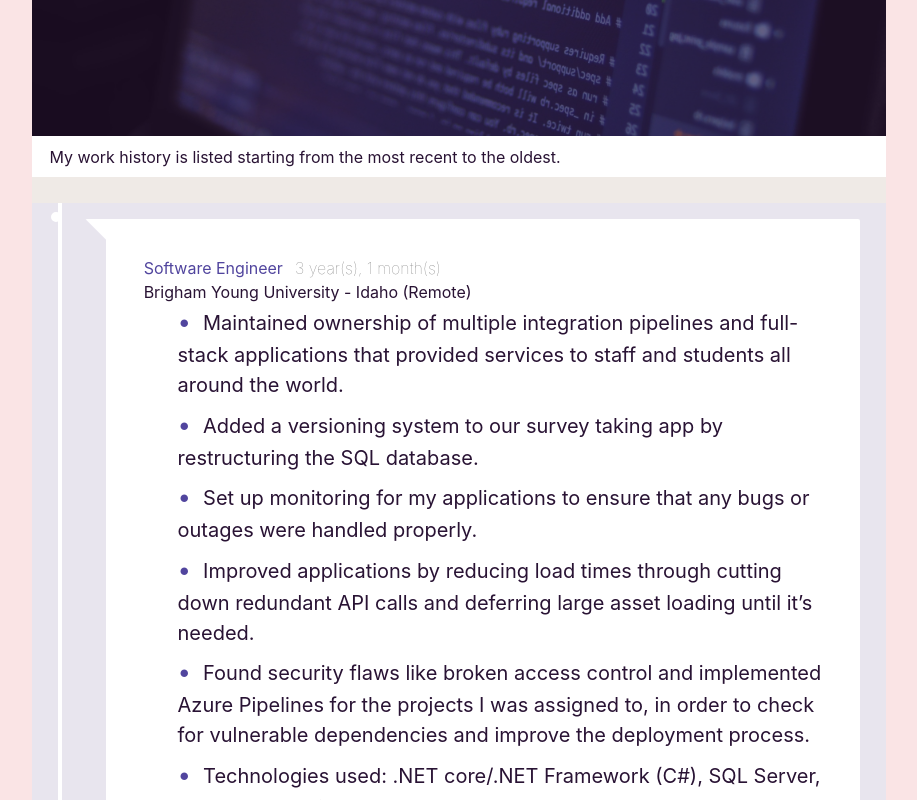
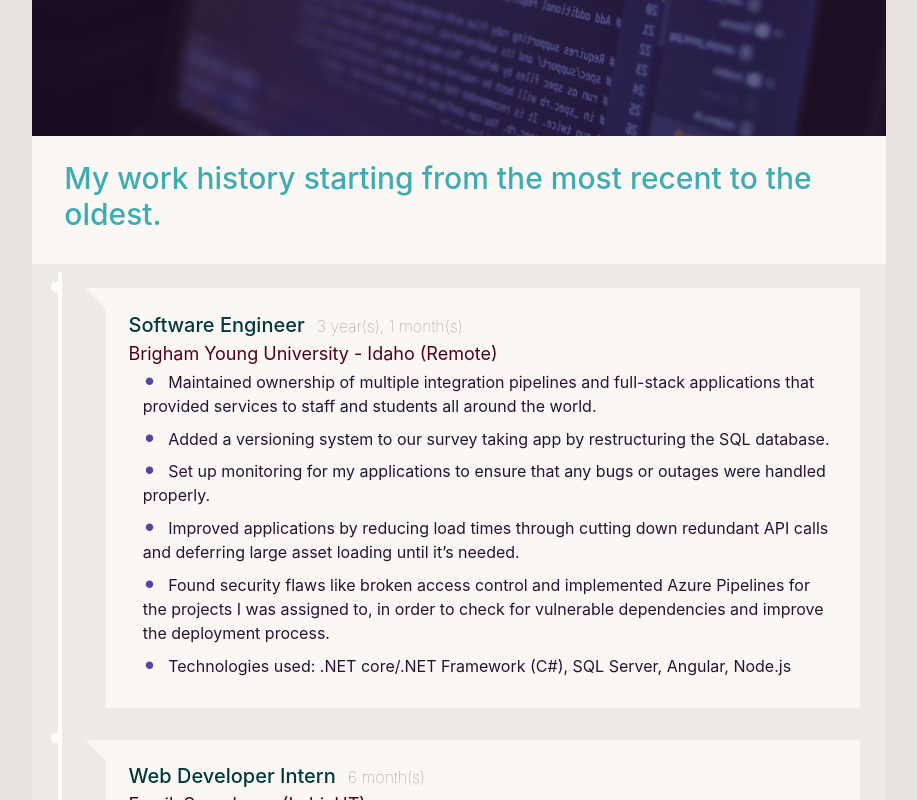
Before and after one commit to durid-ah/durid-ah.github.io, a Next.js app: page /resume in a window 1280 px wide. Shown: the part 320-1120 px from the top of the page, without its empty margins (181-1098 px from the left). Built offline with nearby package versions, Linux system fonts and the light colour scheme.

Commit message:
update resume page to daisy ui

```diff
--- a/component/resume_components/job_card/job_card.module.css
+++ b/component/resume_components/job_card/job_card.module.css
@@ -13,7 +13,7 @@
    width: 10px;
    height: 10px;
    left: -0.46rem;
-   background-color: white;
+   background-color: hsl(var(--b1) / var(--tw-bg-opacity));
    border: 4px solid white;
    top: 0.6rem;
    border-radius: 50%;
@@ -28,30 +28,23 @@
    position: absolute;
    top: 1rem;
    left: 1.7rem;
-   background-color: white;
+   background-color: hsl(var(--b1) / var(--tw-bg-opacity));
    border-radius: 2px 0 0 0;
    clip-path: polygon(0 0, 100% 0, 100% 100%, 100% 100%);
 }
 
 /* The actual content */
 .content {
-   padding: 5%;
-   background-color: white;
+   padding: 3%;
+   background-color: hsl(var(--b1) / var(--tw-bg-opacity));
    position: relative;
    border-radius: 0 2px 2px 2px;
-}
-
-.content h2 {
-   color: var(--headers);
-   display: inline-flex;
-   align-items: baseline;
-   flex-wrap: wrap;
 }
 
 .content ul {
    font-size: 1.25rem;
    list-style: none;
-   padding-left: 5%;
+   padding-left: 2%;
 }
 
 .content ul li::before {
--- a/component/resume_components/job_card/job_card.tsx
+++ b/component/resume_components/job_card/job_card.tsx
@@ -11,10 +11,13 @@ export default function JobCard({position, company, location, descriptions, star
    return (
       <div className={styles.container}>
          <div className={styles.content}>
-            <h2> <span>{position}</span> <span className={styles.time}>{timeDiff.toString()}</span></h2>
-            <h3>{company} ({location})</h3>
+            <h2 className="text-xl inline-flex items-baseline flex-wrap">
+               <span className="text-primary-content font-medium">{position}</span>
+               <span className={styles.time}>{timeDiff.toString()}</span>
+            </h2>
+            <h3 className="text-lg text-secondary-content">{company} ({location})</h3>
             <ul>
-               {descriptions.map(desc => (<li key={desc}>{desc}</li>))}
+               {descriptions.map(desc => (<li className="text-base" key={desc}>{desc}</li>))}
             </ul>
          </div>
       </div>
--- a/pages/projects.tsx
+++ b/pages/projects.tsx
@@ -5,7 +5,6 @@ import TitleSection from '../component/shared_components/title_section/title_sec
 import { getPortfolioData, getProjectMetadata } from '../lib/project_parser';
 import Project from '../models/project';
 
-import styles from "../styles/Projects.module.css";
 import CenterContent from '../component/shared_components/center_content';
 
 export async function getStaticProps() {
--- a/pages/resume.tsx
+++ b/pages/resume.tsx
@@ -28,15 +28,16 @@ export default function Resume({jobList}: ResumeProps) {
             <meta property="og:image" content={"./images/iconmonstr-code-6.svg"} />
             <link rel="icon" href="/favicon.ico" />
          </Head>
-         <main className={styles.main}>
+         <main className="flex flex-col items-center bg-base-300">
             <CenterContent>
-               <section className={styles.title}>
-                  <TitleSection title="My Work History" />
+               <TitleSection title="My Work History" />
+
+               <section className="bg-base-100 p-4 mb-2">
+                  <h2 className='card py-2 mb-2 pl-4 bg-base-100 text-3xl w-full text-primary-focus font-medium'>
+                     My work history starting from the most recent to the oldest.
+                  </h2>
                </section>
-               <section className={styles.intro}>
-                  <h2>My work history is listed starting from the most recent to the oldest.</h2>
-               </section>
-               <section className={styles.timelineSection}>
+               <section id="timeline-section">
                   <div className={styles.timeline}>
                      {jobList.map((job, idx) =>
                         ( <JobCard key={idx} {...job} /> ))}
--- a/styles/Projects.module.css
+++ /dev/null
@@ -1,30 +0,0 @@
-.main h2 {
-   font-size: 2rem;
-   color: var(--headers);
-   background-color: white;
-   padding: 1% 2%;
-   border-radius: 2px;
-}
-
-.projectList {
-   padding: 1%;
-}
-
-.projectDescription {
-   font-size: 1.5rem;
-}
-
-.projectDescription span {
-   font-weight: 500;
-}
-
-.currentProject h3 {
-   font-size: 1.7rem;
-}
-
-.chips {
-   display: inline-flex;
-   flex-direction: row;
-   flex-wrap: wrap;
-   gap: 5px;
-}
--- a/styles/Resume.module.css
+++ b/styles/Resume.module.css
@@ -1,13 +1,4 @@
-.main {
-   background-color: var(--main-color);
-   display: flex;
-   flex-direction: column;
-   align-items: center;
-}
 
-.timelineSection {
-   background-color: var(--center-background);
-}
 
 /* The actual timeline (the vertical ruler) */
 .timeline {
```
